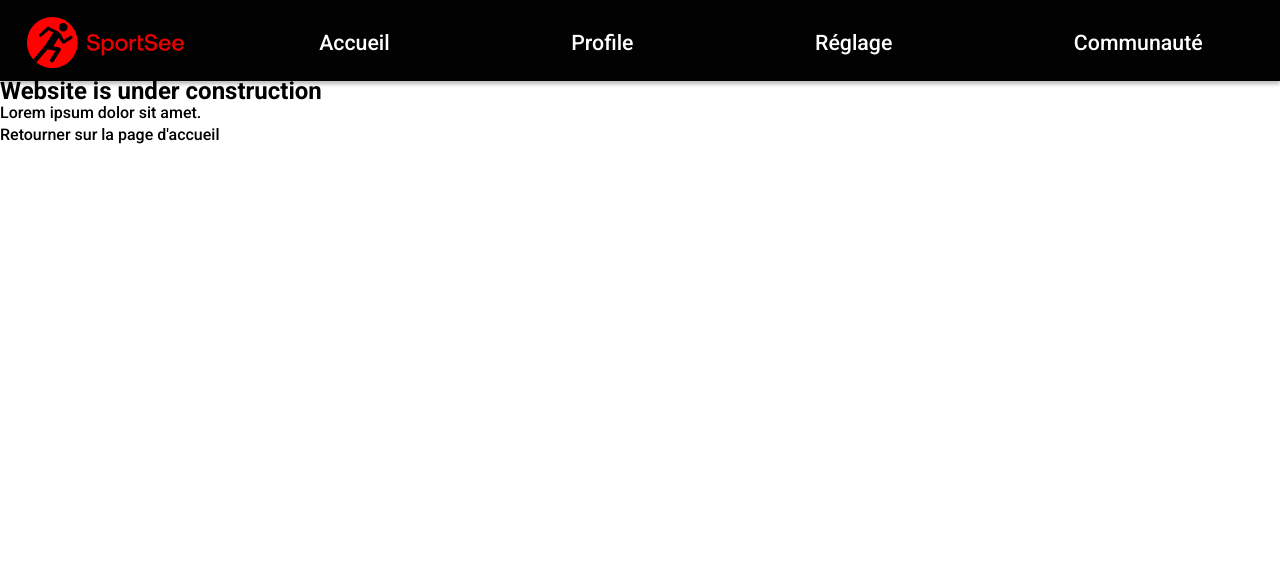
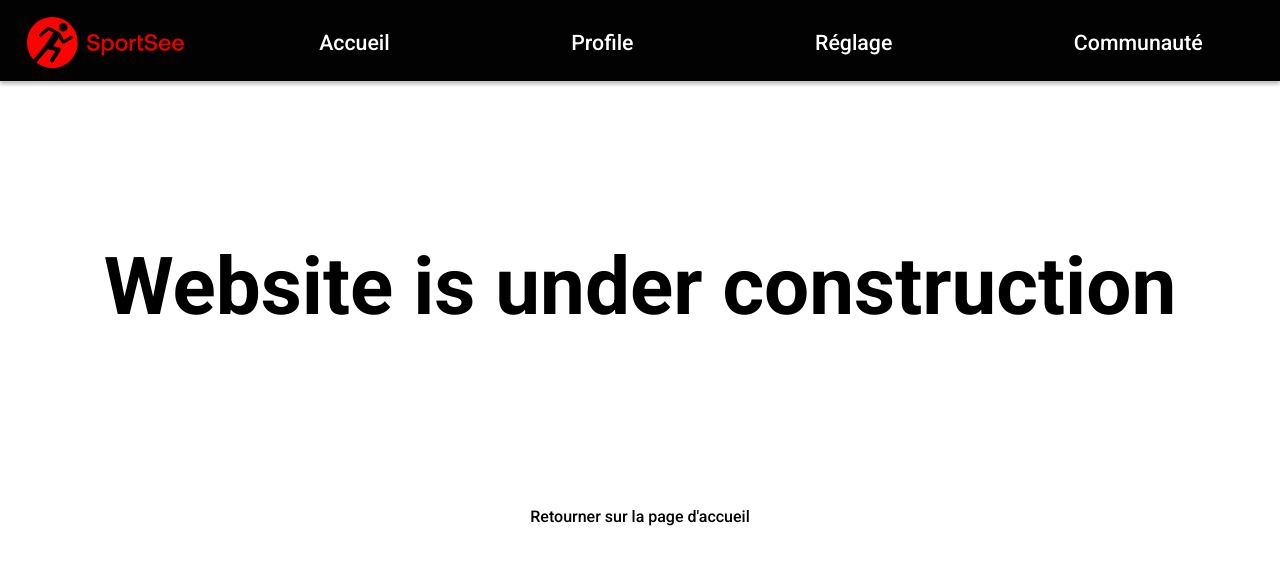
Before and after one commit to mathurinchung/sportsee, a React (Vite) app in the folder frontend/: page /coming in a window 1280 px wide. Shown: the top 564 px of the page. Built offline with nearby package versions, Linux system fonts and the light colour scheme; no server answers.

Commit message:
update ComingSoon

```diff
--- a/frontend/src/assets/sass/App.scss
+++ b/frontend/src/assets/sass/App.scss
@@ -20,5 +20,6 @@
 @import 'pages/home';
 @import 'pages/profile';
 @import 'pages/notfound';
+@import 'pages/comingsoon';
 
 // @import 'themes/...';
--- a/frontend/src/assets/sass/pages/_comingsoon.scss
+++ b/frontend/src/assets/sass/pages/_comingsoon.scss
@@ -0,0 +1,19 @@
+.ComingSoon {
+  padding-top: get-vw($desktop-context, 169px);
+  text-align: center;
+
+  & h2 {
+    font-size: get-vw($desktop-context, 90px);
+    font-weight: 700;
+    line-height: 142.6%;
+    grid-column-gap: 12;
+  }
+
+  & a {
+    display: inline-block;
+    padding: get-vw($desktop-context, 182px) 0 get-vw($desktop-context, 129px);
+    font-size: get-vw($desktop-context, 18px);
+    font-weight: 500;
+    line-height: 142.6%;
+  }
+}
--- a/frontend/src/assets/sass/pages/_home.scss
+++ b/frontend/src/assets/sass/pages/_home.scss
@@ -2,6 +2,11 @@
   display: flex;
   justify-content: center;
   align-items: center;
+  flex-direction: column;
+
+  & .App-logo {
+    margin-top: get-vw($desktop-context, 150px);
+  }
 
   & ul {
     display: flex;
--- a/frontend/src/pages/ComingSoon.jsx
+++ b/frontend/src/pages/ComingSoon.jsx
@@ -13,8 +13,6 @@ function ComingSoon() {
     <Main className="ComingSoon">
       <h2>Website is under construction</h2>
 
-      <p>Lorem ipsum dolor sit amet.</p>
-
       <Link to="/">Retourner sur la page d'accueil</Link>
     </Main>
   );
--- a/frontend/src/pages/Home.jsx
+++ b/frontend/src/pages/Home.jsx
@@ -1,5 +1,6 @@
 import { Link } from 'react-router-dom';
 import { Main } from '../components/Layout';
+import logo from '../assets/svg/logo.svg';
 
 /**
  * React component for the home page.
@@ -11,6 +12,8 @@ import { Main } from '../components/Layout';
 function Home() {
   return (
     <Main className="Home">
+      <img src={ logo } className="App-logo" alt="logo" />
+
       <ul>
         <li><Link to="/profile/10">Thomas (Mock)</Link></li>
         <li><Link to="/profile/12">Karl (API)</Link></li>
```
Also changed, not shown: 1 other file (tests, documents, lock files or other folders).
